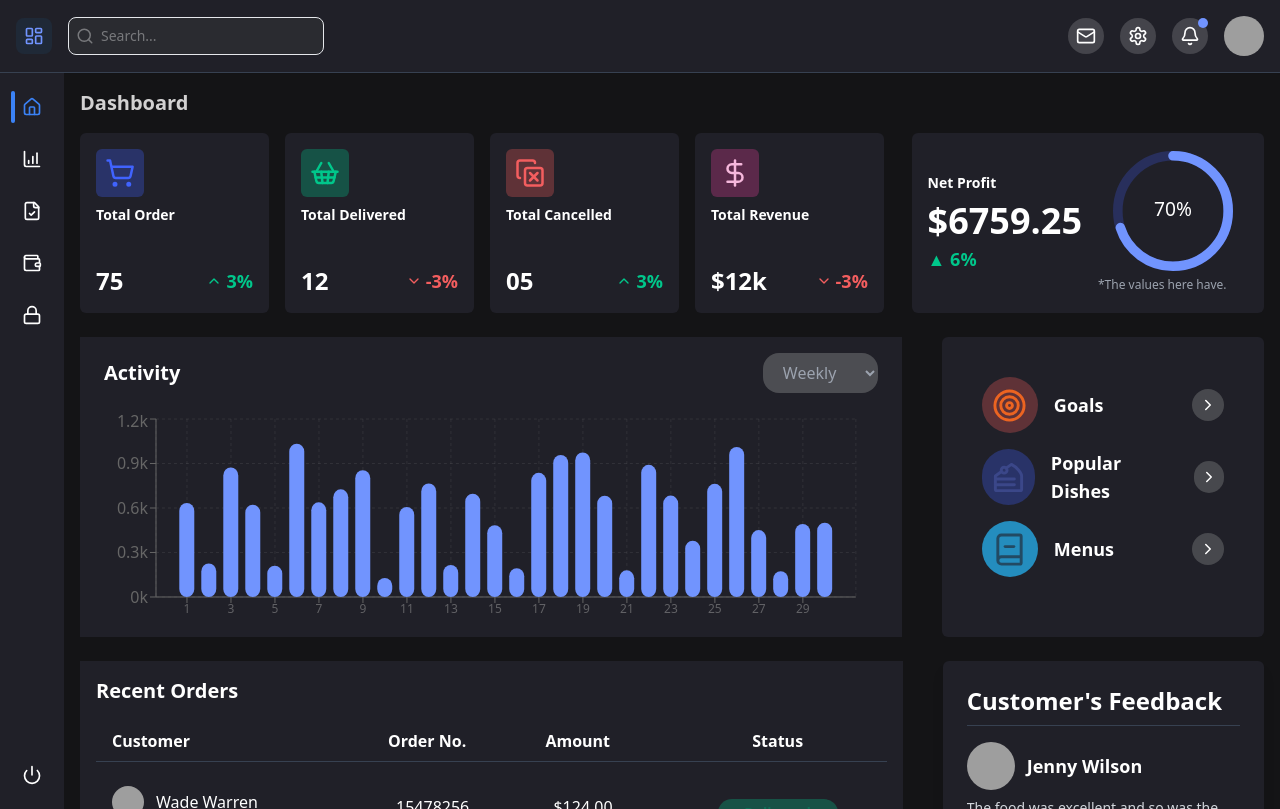
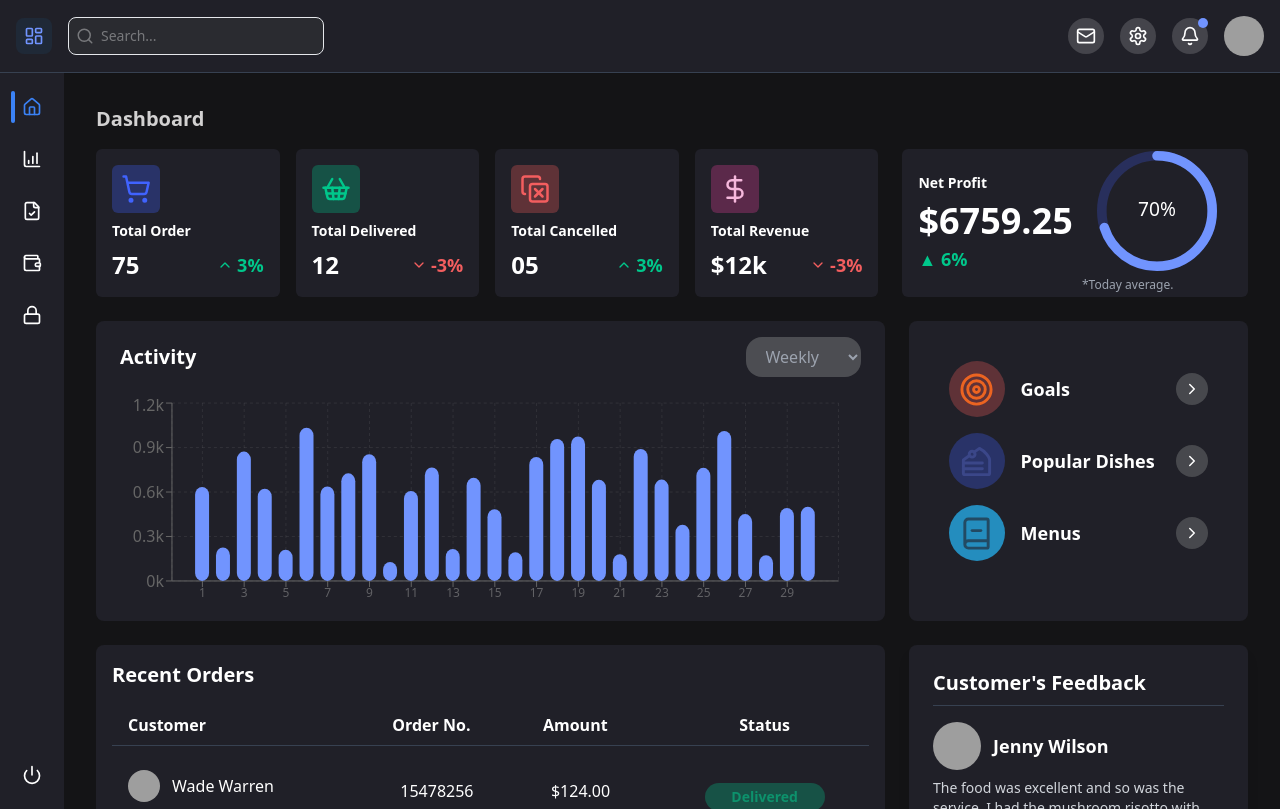
Before and after one commit to kunalBari5557/React-Dashboard, a React (Vite) app: page / in a window 1280 px wide. Built offline with nearby package versions, Linux system fonts and the light colour scheme; grey boxes are pictures that could not be loaded.

Commit message:
make responsive design

```diff
--- a/src/components/ActivityChart.tsx
+++ b/src/components/ActivityChart.tsx
@@ -51,16 +51,17 @@ const ActivityChart: React.FC = () => {
     const [filterType, setFilterType] = useState<string>("Weekly");
 
     return (
-        <div className="flex gap-6">
-            <div className="w-[72%] h-[300px] bg-[#202028] p-4 text-white">
+        <div className="flex flex-wrap lg:flex-nowrap gap-6">
+            {/* Chart Section */}
+            <div className="w-full lg:w-[70%] h-[200px] sm:h-[300px] bg-[#202028] p-4 text-white rounded-lg">
                 <div className="flex items-center px-2 mb-4">
-                    <h2 className="text-xl font-semibold flex-shrink-0">Activity</h2>
+                    <h2 className="text-lg sm:text-xl font-semibold flex-shrink-0">Activity</h2>
 
                     <div className="ml-auto">
                         <select
                             value={filterType}
                             onChange={(e) => setFilterType(e.target.value)}
-                            className="bg-[#4C4D52] text-gray-400 rounded-2xl px-4 py-2 cursor-pointer"
+                            className="bg-[#4C4D52] text-gray-400 rounded-2xl px-4 py-2 text-sm sm:text-base cursor-pointer"
                         >
                             <option value="Weekly">Weekly</option>
                             <option value="Monthly">Monthly</option>
@@ -89,35 +90,46 @@ const ActivityChart: React.FC = () => {
                 </ResponsiveContainer>
             </div>
 
-            <div className="w-[28%] h-[300px] bg-[#202028] p-10 text-white ml-4 rounded-md">
-                <div className="flex items-center mb-4">
-                    <div className="flex justify-center items-center w-14 h-14 rounded-full bg-[#5F3237] text-[#EC6421] mr-4">
-                        <Target size={35} />
-                    </div>
-                    <h4 className="text-lg font-semibold flex-grow">Goals</h4>
-                    <div className="flex justify-center items-center w-8 h-8 rounded-full bg-[#47484D] text-white ml-4">
-                        <ChevronRight size={18} />
-                    </div>
-                </div>
-
-                <div className="flex items-center mb-4">
-                    <div className="flex justify-center items-center w-14 h-14 rounded-full bg-[#293368] text-[#3B4789] mr-4">
-                        <CakeSlice size={35} />
-                    </div>
-                    <h4 className="text-lg font-semibold flex-grow">Popular Dishes</h4>
-                    <div className="flex justify-center items-center w-8 h-8 rounded-full bg-[#47484D] text-white ml-4">
-                        <ChevronRight size={18} />
-                    </div>
-                </div>
-
-                <div className="flex items-center mb-4">
-                    <div className="flex justify-center items-center w-14 h-14 rounded-full bg-[#248DBE] text-[#224A63] mr-4">
-                        <BookMinus size={35} />
-                    </div>
-                    <h4 className="text-lg font-semibold flex-grow">Menus</h4>
-                    <div className="flex justify-center items-center w-8 h-8 rounded-full bg-[#47484D] text-white ml-4">
-                        <ChevronRight size={18} />
-                    </div>
+            {/* Info Cards Section */}
+            <div className="w-full lg:w-[30%] h-auto bg-[#202028] p-6 sm:p-10 text-white rounded-lg">
+                <div className="grid gap-4">
+                    {[
+                        {
+                            icon: <Target size={35} />,
+                            bg: "bg-[#5F3237]",
+                            text: "text-[#EC6421]",
+                            title: "Goals",
+                        },
+                        {
+                            icon: <CakeSlice size={35} />,
+                            bg: "bg-[#293368]",
+                            text: "text-[#3B4789]",
+                            title: "Popular Dishes",
+                        },
+                        {
+                            icon: <BookMinus size={35} />,
+                            bg: "bg-[#248DBE]",
+                            text: "text-[#224A63]",
+                            title: "Menus",
+                        },
+                    ].map((item, index) => (
+                        <div
+                            key={index}
+                            className="flex items-center"
+                        >
+                            <div
+                                className={`flex justify-center items-center w-14 h-14 rounded-full ${item.bg} ${item.text} mr-4`}
+                            >
+                                {item.icon}
+                            </div>
+                            <h4 className="text-sm sm:text-lg font-semibold flex-grow">
+                                {item.title}
+                            </h4>
+                            <div className="flex justify-center items-center w-8 h-8 rounded-full bg-[#47484D] text-white ml-4">
+                                <ChevronRight size={18} />
+                            </div>
+                        </div>
+                    ))}
                 </div>
             </div>
         </div>
--- a/src/components/RecentOrders.tsx
+++ b/src/components/RecentOrders.tsx
@@ -48,7 +48,6 @@ const RecentOrders: React.FC = () => {
 
     const [visibleFeedback, setVisibleFeedback] = useState<number>(3);
 
-    // Function to load more feedback on scroll
     const handleScroll = (e: React.UIEvent<HTMLDivElement>): void => {
         const container = e.target as HTMLDivElement;
         if (
@@ -66,19 +65,16 @@ const RecentOrders: React.FC = () => {
         }
         return () => {
             if (feedbackContainer) {
-                feedbackContainer.removeEventListener(
-                    "scroll",
-                    handleScroll as any
-                );
+                feedbackContainer.removeEventListener("scroll", handleScroll as any);
             }
         };
     }, []);
 
     return (
-        <div className="flex gap-6">
+        <div className="flex flex-wrap lg:flex-nowrap gap-6">
             {/* Recent Orders Section */}
-            <div className="w-[72%] bg-[#202028] p-4 text-white">
-                <h2 className="text-xl font-bold mb-4">Recent Orders</h2>
+            <div className="w-full lg:w-[70%] bg-[#202028] p-4 text-white rounded-lg">
+                <h2 className="text-lg sm:text-xl font-bold mb-4">Recent Orders</h2>
                 <div className="overflow-x-auto">
                     <table className="table-auto w-full text-left">
                         <thead>
@@ -102,7 +98,7 @@ const RecentOrders: React.FC = () => {
                                     customer: "Jane Cooper",
                                     orderNo: "48965786",
                                     amount: "$365.02",
-                                    status: "Delivered",
+                                    status: "Pending",
                                     avatar: "https://i.pravatar.cc/150?img=2",
                                 },
                                 {
@@ -130,11 +126,10 @@ const RecentOrders: React.FC = () => {
                                     customer: "Savannah Nguyen",
                                     orderNo: "78514568",
                                     amount: "$128.20",
-                                    status: "Delivered",
+                                    status: "Cancelled",
                                     avatar: "https://i.pravatar.cc/150?img=6",
                                 },
-                            ].map((order: any, index: number) => (
-                                <>
+                            ].map((order, index) => (
                                 <tr key={index} className="border-b border-gray-700">
                                     <td className="px-4 py-6 flex items-center space-x-3">
                                         <img
@@ -149,17 +144,16 @@ const RecentOrders: React.FC = () => {
                                     <td className="px-6 py-6 flex justify-center">
                                         <span
                                             className={`px-3 py-1 rounded-full text-sm font-bold w-[120px] text-center ${order.status === "Delivered"
-                                                    ? "text-[#0F6E56] bg-[#175246]"
+                                                    ? "text-[#0D926C] bg-[#175246]"
                                                     : order.status === "Pending"
-                                                        ? "text-yellow-600 bg-yellow-500"
-                                                        : "text-[#A0484B] bg-[#5D3336]"
+                                                        ? "text-[#8B4240] bg-[#5D343A]"
+                                                        : "text-red-600 bg-red-100"
                                                 }`}
                                         >
                                             {order.status}
                                         </span>
                                     </td>
                                 </tr>
-                                </>
                             ))}
                         </tbody>
                     </table>
@@ -167,26 +161,22 @@ const RecentOrders: React.FC = () => {
             </div>
 
             {/* Customer Feedback Section */}
-            <div className="w-[28%] bg-[#202028] p-6 text-white ml-4 rounded-md shadow-lg">
-                <h2 className="text-2xl font-bold mb-4 border-b border-gray-700 pb-2">
+            <div className="w-full lg:w-[30%] bg-[#202028] p-6 text-white rounded-lg shadow-lg">
+                <h2 className="text-lg sm:text-xl font-bold mb-4 border-b border-gray-700 pb-2">
                     Customer's Feedback
                 </h2>
                 <div
                     id="feedback-container"
                     className="space-y-6 overflow-y-auto pr-2 custom-scrollbar"
                     style={{
-                        height: "auto",
                         maxHeight: "calc(100vh - 200px)",
                     }}
-                    onScroll={handleScroll}
                 >
                     {feedbackData.slice(0, visibleFeedback).map((feedback, index) => (
                         <div
                             key={index}
                             className="border-b border-gray-700 pb-4"
-                            style={{
-                                minHeight: "8rem",
-                            }}
+                            style={{ minHeight: "8rem" }}
                         >
                             <div className="flex items-center space-x-3">
                                 <img
@@ -194,14 +184,18 @@ const RecentOrders: React.FC = () => {
                                     alt={`${feedback.name}'s Avatar`}
                                     className="h-12 w-12 rounded-full"
                                 />
-                                <h3 className="font-semibold text-lg">{feedback.name}</h3>
+                                <h3 className="font-semibold text-sm sm:text-lg">
+                                    {feedback.name}
+                                </h3>
                             </div>
                             <p className="text-sm mt-2 text-gray-300">{feedback.feedback}</p>
                             <div className="flex space-x-1 mt-2">
                                 {Array.from({ length: 5 }).map((_, i) => (
                                     <span
                                         key={i}
-                                        className={`text-lg ${i < feedback.rating ? "text-yellow-500" : "text-gray-500"
+                                        className={`text-lg ${i < feedback.rating
+                                                ? "text-yellow-500"
+                                                : "text-gray-500"
                                             }`}
                                     >
                                         ★
@@ -217,21 +211,21 @@ const RecentOrders: React.FC = () => {
                 {`
 /* Custom Scrollbar Styles */
 .custom-scrollbar::-webkit-scrollbar {
-    width: 5px; /* Width of the scrollbar */
+    width: 5px;
 }
 
 .custom-scrollbar::-webkit-scrollbar-track {
-    background: #2d2d2d; /* Track color */
-    border-radius: 10px; /* Rounded corners for track */
+    background: #2d2d2d;
+    border-radius: 10px;
 }
 
 .custom-scrollbar::-webkit-scrollbar-thumb {
-    background: #A7A7A7; /* Thumb color */
-    border-radius: 10px; /* Rounded corners for thumb */
+    background: #A7A7A7;
+    border-radius: 10px;
 }
 
 .custom-scrollbar::-webkit-scrollbar-thumb:hover {
-    background: #777; /* Thumb hover color */
+    background: #777;
 }
 `}
             </style>
--- a/src/components/Square.tsx
+++ b/src/components/Square.tsx
@@ -73,7 +73,7 @@ const NetProfitChart: React.FC<{ value: number }> = ({ value }) => {
                         transformOrigin: "center",
                         width: "80%",
                         height: "50%",
-                        marginBottom: "10px", // Add spacing between value and text
+                        marginBottom: "10px",
                     }}
                 >
                     <CircularProgressbar
@@ -87,26 +87,23 @@ const NetProfitChart: React.FC<{ value: number }> = ({ value }) => {
                         })}
                     />
                 </div>
-                {/* <p className="text-sm font-bold text-gray-300 mt-2 text-center">
-                    Goal<br />Completed
-                </p> */}
             </div>
             <span className="text-xs text-gray-400 mt-2">
-                *The values here have.
+                *Today average.
             </span>
         </>
     );
 };
 
-
 const SquareComponent: React.FC = () => {
     return (
-        <>
+        <div className="p-4">
             <h2 className="text-xl font-bold mb-4 text-customGray">Dashboard</h2>
 
-            <div className="flex gap-6">
-                <div className="w-[80%]">
-                    <div className="flex flex-wrap gap-4">
+            <div className="flex flex-col lg:flex-row gap-6">
+                {/* Stats Cards Section */}
+                <div className="flex-1">
+                    <div className="grid grid-cols-1 sm:grid-cols-2 lg:grid-cols-4 gap-4">
                         {data.map(
                             ({
                                 title,
@@ -128,7 +125,7 @@ const SquareComponent: React.FC = () => {
                                 return (
                                     <div
                                         key={id}
-                                        className="w-[23.4%] h-[180px] bg-[#202028] flex flex-col justify-between rounded-md text-white p-4"
+                                        className="bg-[#202028] flex flex-col justify-between rounded-md text-white p-4"
                                     >
                                         <div className="flex flex-col items-start">
                                             <div
@@ -143,7 +140,7 @@ const SquareComponent: React.FC = () => {
                                             <p className="text-sm font-semibold">{title}</p>
                                         </div>
 
-                                        <div className="flex justify-between items-center">
+                                        <div className="flex justify-between items-center mt-2">
                                             <p className="text-2xl font-semibold">{value}</p>
 
                                             <div className="flex items-center">
@@ -165,26 +162,34 @@ const SquareComponent: React.FC = () => {
                     </div>
                 </div>
 
-                <div className="w-[30.3%] bg-[#202028] flex items-center justify-between rounded-md text-white p-4">
+                {/* Net Profit Section */}
+                {/* Net Profit Section */}
+                {/* Net Profit Section */}
+                <div className="lg:w-[30%] w-full bg-[#202028] flex items-center justify-between rounded-md text-white p-4 relative">
                     <div>
                         <p className="text-sm font-semibold">Net Profit</p>
                         <p className="text-4xl font-semibold mt-2">$6759.25</p>
-                        <p className="text-lg mt-1 text-[#00C78B] font-semibold">
-                            ▲ 6%
-                        </p>
+                        <p className="text-lg mt-1 text-[#00C78B] font-semibold">▲ 6%</p>
                     </div>
 
-                    <div className="ml-4">
+                    <div className="absolute right-4 top-1/2 transform -translate-y-1/2">
                         <NetProfitChart value={70} />
                     </div>
                 </div>
+
+
             </div>
 
-            <br />
-            <ActivityChart />
-            <br />
-            <RecentOrders />
-        </>
+            {/* Charts */}
+            <div className="mt-6">
+                <ActivityChart />
+            </div>
+
+            {/* Recent Orders */}
+            <div className="mt-6">
+                <RecentOrders />
+            </div>
+        </div>
     );
 };
 
```
Lines whose indentation alone changed are shown as unchanged.
